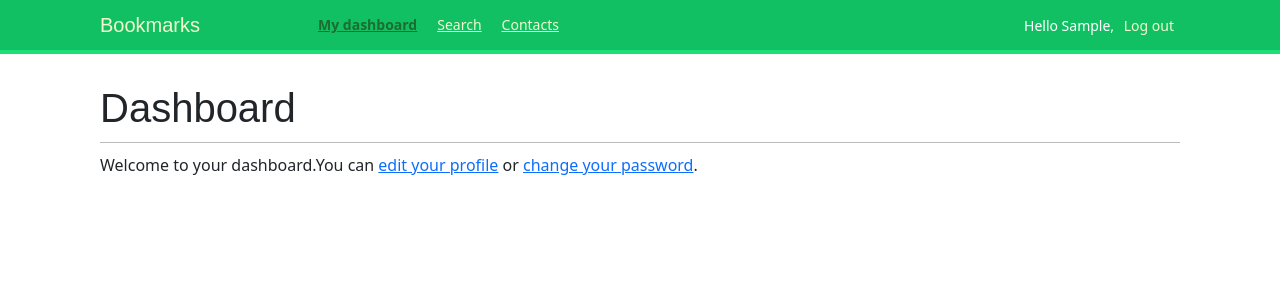
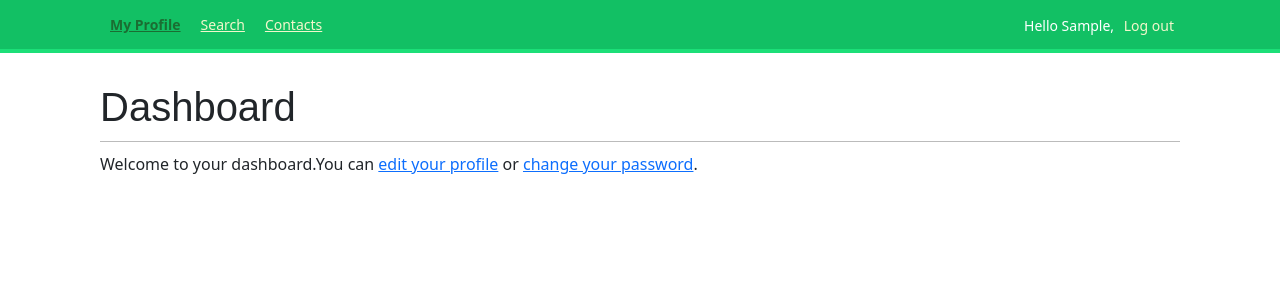
Before and after one commit to Babahasko/hallogram, a Django app: page / in a window 1280 px wide. Shown: the top 300 px of the page. Run offline with Django 5.2, Linux system fonts and the light colour scheme; the visitor is signed in with stand-in values (Sample User, id 1); some libraries are stand-ins or nearby versions; some web fonts are replaced.

Commit message:
Rename templates and links

```diff
--- a/hallogramm/account/templates/account/profile.html
+++ b/hallogramm/account/templates/account/search_profile.html
@@ -37,4 +37,5 @@
             </div>
         </div>
     </div>
+</div>
 {% endblock %}
--- a/hallogramm/account/templates/base.html
+++ b/hallogramm/account/templates/base.html
@@ -9,11 +9,10 @@
 </head>
 <body>
   <div id="header">
-    <span class="logo">Bookmarks</span>
     {% if request.user.is_authenticated %}
       <ul class="menu">
-        <li {% if section == "dashboard" %}class="selected"{% endif %}>
-          <a href="{% url "dashboard" %}">My dashboard</a>
+        <li {% if section == "account_profile" %}class="selected"{% endif %}>
+          <a href="{% url "account_profile" %}">My Profile</a>
         </li>
         <li {% if section == "search" %}class="selected"{% endif %}>
           <a href="{% url 'search' %}">Search</a>
--- a/hallogramm/account/urls.py
+++ b/hallogramm/account/urls.py
@@ -12,7 +12,7 @@ urlpatterns = [
          name='logout'),
 
     path('', include('django.contrib.auth.urls')),
-    path('', views.dashboard, name='dashboard'),
+    path('', views.account_profile, name='account_profile'),
     path('register/', views.register, name='register'),
     path('edit/', views.edit, name='edit'),
     path('search/', views.search, name='search'),
--- a/hallogramm/account/views.py
+++ b/hallogramm/account/views.py
@@ -14,10 +14,10 @@ from .models import Profile
 
 
 @login_required
-def dashboard(request):
+def account_profile(request):
     return render(request,
-                  'account/dashboard.html',
-                  {'section': 'dashboard'})
+                  'account/account_profile.html',
+                  {'section': 'account_profile'})
 
 
 def register(request):
@@ -77,7 +77,7 @@ def search(request):
 
 class ProfileDetailView(DetailView):
     model = Profile
-    template_name = 'account/profile.html'
+    template_name = 'account/search_profile.html'
     context_object_name = 'profile'
     slug_url_kwarg = 'profile_uuid'
 
--- a/hallogramm/hallogramm/settings.py
+++ b/hallogramm/hallogramm/settings.py
@@ -146,7 +146,7 @@ STATICFILES_DIRS = [
 
 DEFAULT_AUTO_FIELD = 'django.db.models.BigAutoField'
 
-LOGIN_REDIRECT_URL = 'dashboard'
+LOGIN_REDIRECT_URL = 'account_profile'
 LOGIN_URL = 'login'
 LOGOUT_URL = 'logout'
 
```
Also changed, not shown: hallogramm/account/templates/account/account_profile.html (renamed from hallogramm/account/templates/account/dashboard.html).
